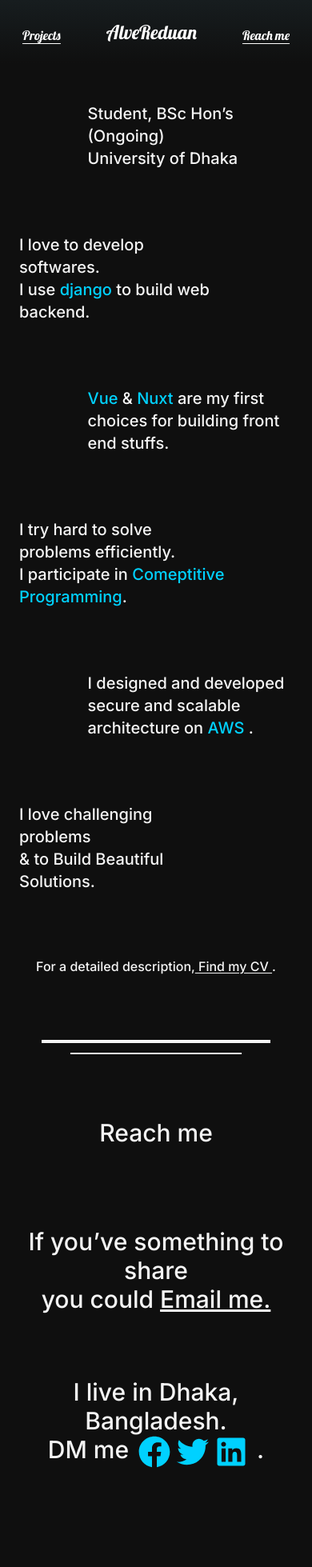
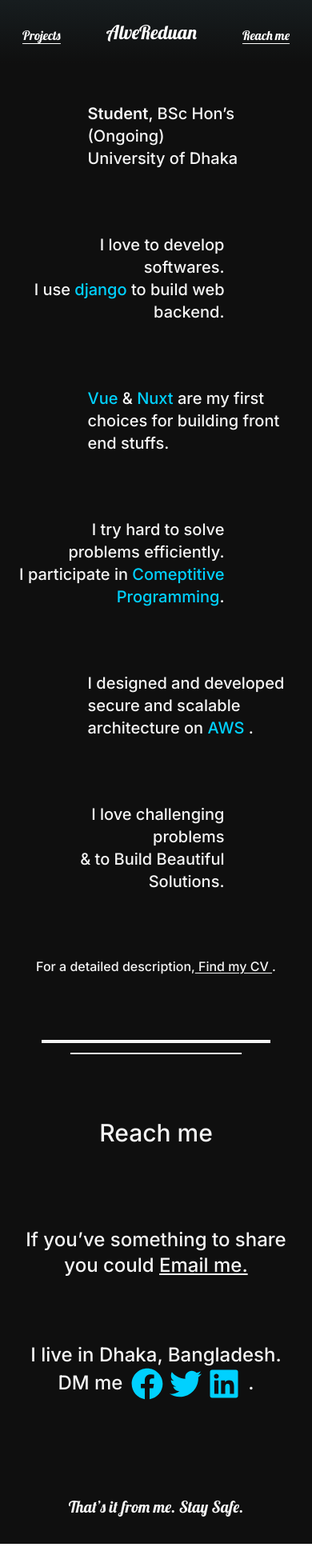
Before and after one commit to reduan2660/Portfolio, a Nuxt app: page / in a window 390 px wide. Shown: the top 1959 px of the page at 80% size. After the commit the page ends 1930 px from the top, so only its background shows below. Built offline with nearby package versions, Linux system fonts and the light colour scheme.

Commit message:
Animation

```diff
--- a/layouts/default.vue
+++ b/layouts/default.vue
@@ -5,7 +5,9 @@
     <div class="underline underline-offset-4 mt-2 sm:mt-4 sm:text-lg">
       <a href="#Projects">Projects</a>
     </div>
-    <div class="text-2xl sm:text-5xl"><a href="#Intro">AlveReduan</a></div>
+    <div class="text-2xl sm:text-5xl animate__animated animate__flash">
+      <a href="#Intro">AlveReduan</a>
+    </div>
     <div class="underline underline-offset-4 mt-2 sm:mt-4 sm:text-lg">
       <a href="#Reach-me">Reach me</a>
     </div>
@@ -13,3 +15,11 @@
   <slot />
   <div class="footer"></div>
 </template>
+
+<script lang="ts">
+import { defineComponent } from "vue";
+import "animate.css";
+export default defineComponent({
+  setup() {},
+});
+</script>
--- a/package.json
+++ b/package.json
@@ -12,5 +12,9 @@
     "nuxt": "3.0.0-rc.3",
     "postcss": "^8.4.14",
     "tailwindcss": "^3.0.24"
+  },
+  "dependencies": {
+    "animate.css": "^4.1.1",
+    "aos": "^2.3.4"
   }
 }
--- a/pages/index.vue
+++ b/pages/index.vue
@@ -8,25 +8,24 @@
     >
       <div></div>
       <div class="col-span-3 md:col-span-1 md:col-start-2">
-        Student, BSc Hon’s (Ongoing)<br />
+        <span class="font-semibold">Student</span>, BSc Hon’s (Ongoing)<br />
         University of Dhaka
       </div>
 
-      <div class="col-span-3 md:col-span-1 md:text-right">
+      <div class="col-span-3 md:col-span-1 text-right">
         I love to develop softwares. <br />
         I use <span class="font-semi-bold text-blue"> django </span>to build web
         backend.
       </div>
       <div></div>
 
-      <div class=""></div>
+      <div></div>
       <div class="col-span-3 md:col-span-1">
         <span class="font-semi-bold text-blue">Vue</span> &
         <span class="font-semi-bold text-blue">Nuxt</span> are my first choices
         for building front end stuffs.
       </div>
-
-      <div class="col-span-3 md:col-span-1 md:text-right">
+      <div data-aos="fade-right" class="col-span-3 md:col-span-1 text-right">
         I try hard to solve problems efficiently.<br />
         I participate in
         <span class="font-semi-bold text-blue">Comeptitive Programming</span>.
@@ -34,19 +33,23 @@
       <div></div>
 
       <div></div>
-      <div class="col-span-3 md:col-span-1">
+      <div data-aos="fade-left" class="col-span-3 md:col-span-1">
         I designed and developed secure and scalable architecture on
         <span class="font-semi-bold text-blue">AWS</span>
         .
       </div>
 
-      <div class="col-span-3 md:col-span-1 md:text-right">
+      <div data-aos="fade-right" class="col-span-3 md:col-span-1 text-right">
         I love challenging problems<br />
         & to Build Beautiful Solutions.
       </div>
       <div></div>
 
-      <div class="col-span-4 md:col-span-2 text-base md:text-2xl text-center">
+      <div
+        data-aos="fade-up"
+        data-aos-anchor-placement="top-bottom"
+        class="col-span-4 md:col-span-2 text-base md:text-2xl text-center"
+      >
         For a detailed description,<a
           href="https://drive.google.com/file/d/1-Wgbkt-Slj1d501_C6XoL5x4SqX4PLN7/view?usp=sharing"
         >
@@ -57,12 +60,18 @@
     <separator />
 
     <div id="Reach-me">
-      <div class="grid grid-cols-1 sm:grid-cols-2 gap-y-20 md:gap-20 mb-8">
-        <div class="md:col-span-2 text-center text-3xl md:text-5xl">
+      <div
+        data-aos="fade-up"
+        class="grid grid-cols-1 sm:grid-cols-2 gap-y-20 md:gap-20 md:gap-x-40 mb-8"
+      >
+        <div
+          data-aos-anchor-placement="top-bottom"
+          class="md:col-span-2 text-center text-3xl md:text-4xl"
+        >
           Reach me
         </div>
 
-        <div class="text-3xl md:text-4xl text-center mt-5">
+        <div class="text-2xl md:text-3xl text-center mt-5">
           If you’ve something to share <br />
           you could
           <a href="mailto:contact@alvereduan.me"
@@ -70,7 +79,7 @@
           >
         </div>
 
-        <div class="text-3xl md:text-4xl text-center md:mt-5">
+        <div class="text-2xl md:text-3xl text-center md:mt-5">
           I live in Dhaka, Bangladesh. <br />
           DM me
           <a target="_blank" href="https://www.facebook.com/reddddddddd9/">
@@ -121,3 +130,17 @@
     </div>
   </div>
 </template>
+
+<script lang="ts">
+import { defineComponent } from "vue";
+
+import AOS from "aos";
+import "aos/dist/aos.css";
+
+export default defineComponent({
+  created() {
+    AOS.init();
+  },
+  setup() {},
+});
+</script>
```
Also changed, not shown: 4 other files (tests, documents, lock files or other folders).
